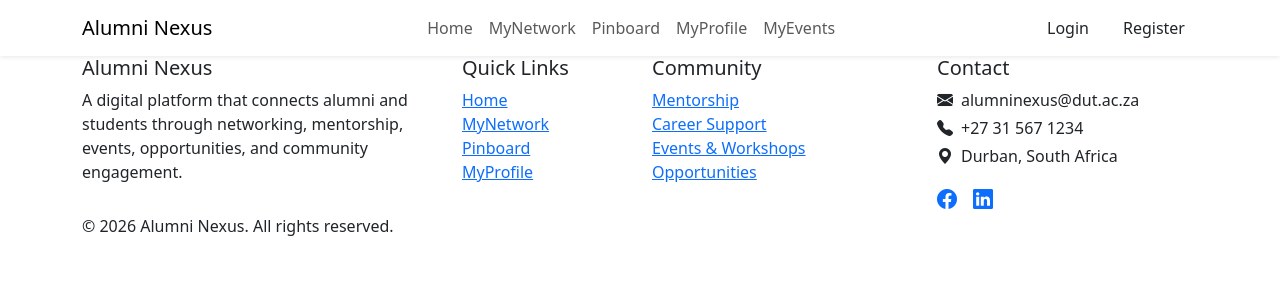
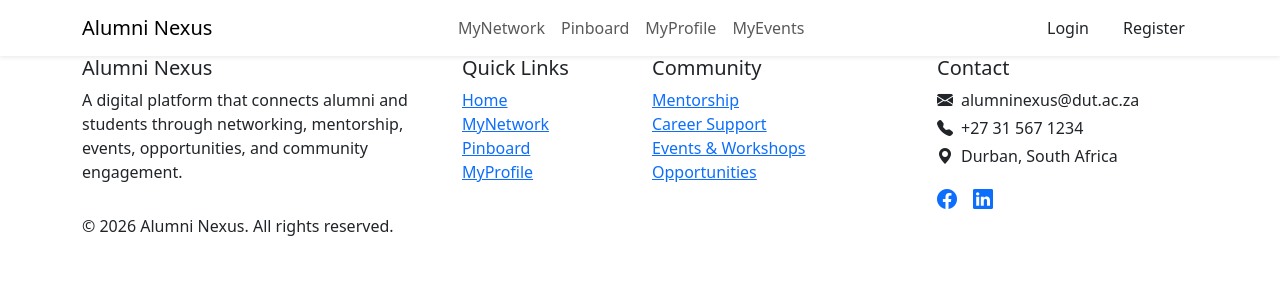
Before and after one commit to Mila522/Alumni-Nexus, a Flask app: page / in a window 1280 px wide. Shown: the top 300 px of the page. Run offline with Flask 3, Linux system fonts and the light colour scheme.

Commit message:
Update navbar.html

```diff
--- a/templates/partials/navbar.html
+++ b/templates/partials/navbar.html
@@ -10,9 +10,6 @@
 
         <div class="collapse navbar-collapse" id="mainNavbar">
             <ul class="navbar-nav mx-auto mb-2 mb-lg-0">
-                <li class="nav-item">
-                    <a class="nav-link" href="{{ url_for('home') }}">Home</a>
-                </li>
                 <li class="nav-item">
                     <a class="nav-link" href="{{ url_for('mynetwork') }}">MyNetwork</a>
                 </li>
```
